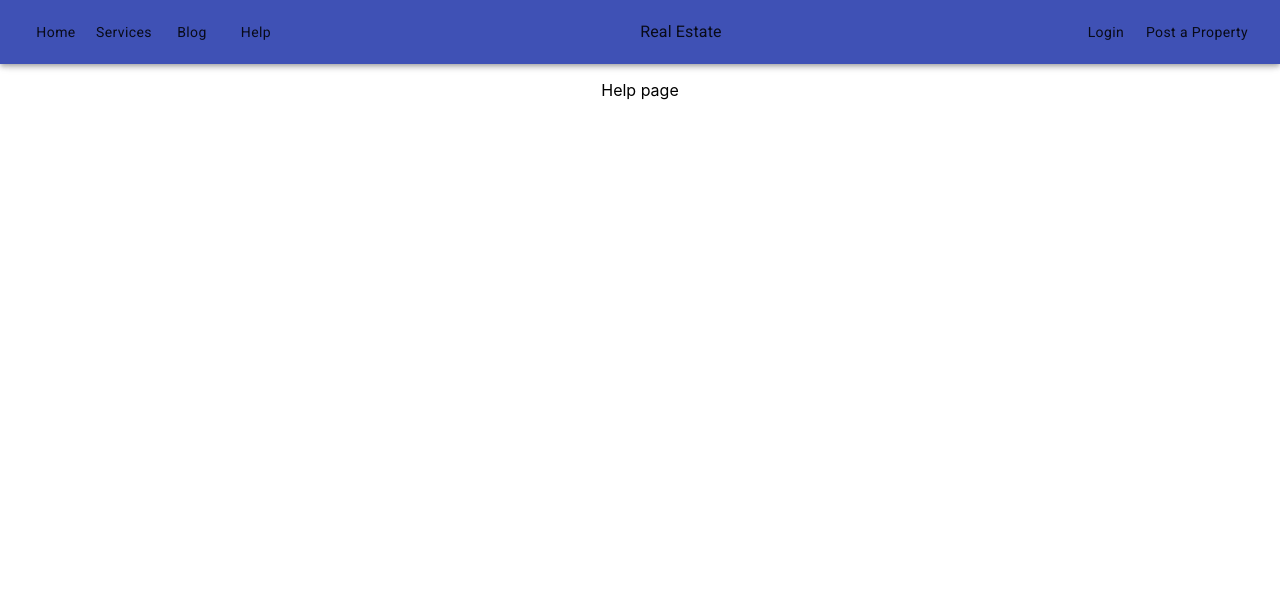
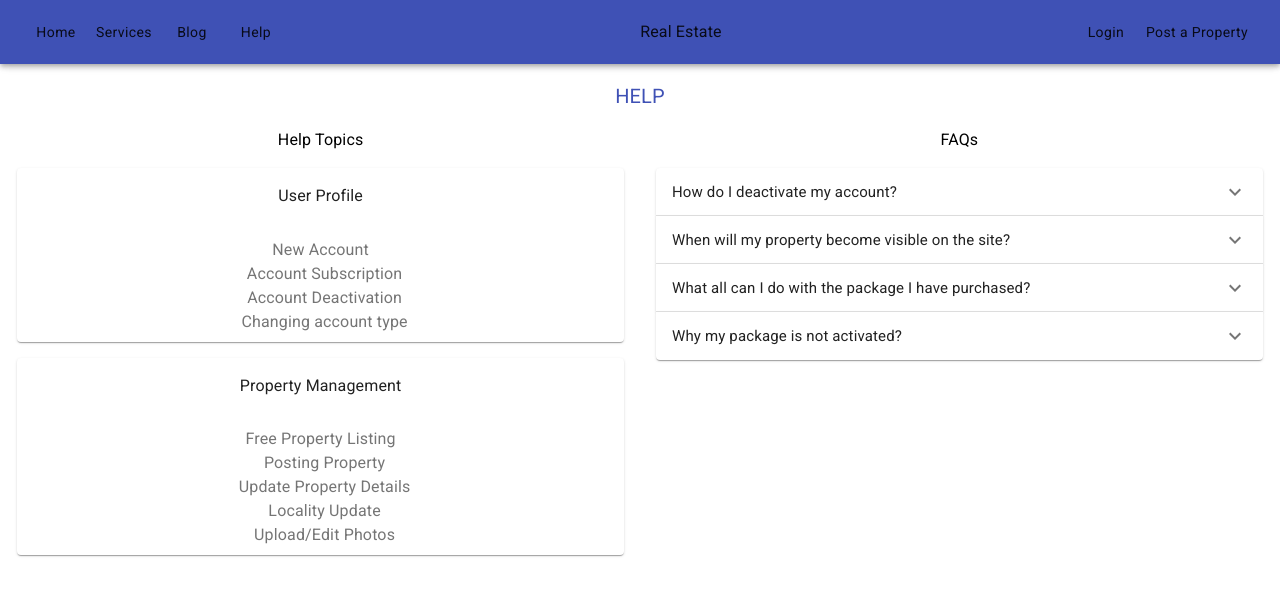
Before and after one commit to Thoratsmita/Breathing-App-Web, a React (Create React App) app: page /Help in a window 1280 px wide. Shown: the top 596 px of the page. Built offline with nearby package versions, Linux system fonts and the light colour scheme; data requests are answered from the project's data file.

Commit message:
Added Help Page

```diff
--- a/db.json
+++ b/db.json
@@ -80,11 +80,10 @@
   "articleData": [
     {
       "title": "Infrastructure projects pickup pace in maharashtra",
-      "description": "Lorem ipsum...."
+      "description": "Lorem ipsum dolor sit amet, consectetur adipiscing elit. Suspendisse malesuada lacus ex, sit amet blandit leo lobortis eget. ipsum...."
     }
   ],
-  "helpData": [
-    {
+  "helpData": {
     "topics": [
       {
         "title": "User Profile",
@@ -106,11 +105,26 @@
         ]
       }
     ],
-      "faqData": []
+    "faqData": [
+      {
+        "que": "How do I deactivate my account?",
+        "ans": "To de-activate your account, follow these steps..."
+      },
+      {
+        "que": "When will my property become visible on the site?",
+        "ans": "It takes maximum 24 hours for a property to get screened and become visible on search"
+      },
+      {
+        "que": "What all can I do with the package I have purchased?",
+        "ans": "Once free listing is consumed, an Owner will be able to post property for Sale/Rent, Residential/Commercial after buying a paid package."
+      },
+      {
+        "que": "Why my package is not activated?",
+        "ans": "Lorem ipsum dolor sit amet, consectetur adipiscing elit. Suspendisse malesuada lacus ex, sit amet blandit leo lobortis eget."
       }
-  ],
-  "profileData": [
-    {
+    ]
+  },
+  "profileData": {
     "profileDetails": [
       {
         "name": "User",
@@ -125,8 +139,7 @@
     "manageProperties": [],
     "manageSubscriptions": [],
     "payments": []
-    }
-  ],
+  },
   "propertyData": [
     {
       "id": 1,
@@ -152,7 +165,7 @@
         }
       ],
       "floor": 9,
-      "description": "Lorem ipsum....",
+      "description": "Lorem ipsum dolor sit amet, consectetur adipiscing elit. Suspendisse malesuada lacus ex, sit amet blandit leo lobortis eget. ipsum....",
       "amnetites": ["wifi", "security", "powerBackup", "247water"],
       "similarProperties": [
         {
--- a/src/Help.js
+++ b/src/Help.js
@@ -1,7 +1,131 @@
-import React from "react";
+import {
+  Grid,
+  Typography,
+  Card,
+  CardActions,
+  CardContent,
+  makeStyles,
+  CardMedia,
+  Link,
+  Accordion,
+  AccordionActions,
+  AccordionSummary,
+  AccordionDetails,
+} from "@material-ui/core";
+import ExpandMoreIcon from "@material-ui/icons/ExpandMore";
+import React, { useEffect, useState } from "react";
+import DataService from "./services/Data";
+import realEstate from "./assets/real-estate.jpg";
+
+const useStyles = makeStyles((theme) => ({
+  card: {
+    display: "flex",
+    flexDirection: "column",
+    alignItems: "center",
+  },
+  flexWrapper: {
+    display: "flex",
+    justifyContent: "center",
+  },
+  flexCol: {
+    display: "flex",
+    flexDirection: "column",
+  },
+  gridWrapper: {
+    margin: theme.spacing(1),
+  },
+  root: {
+    // paddingLeft: theme.spacing(2),
+    display: "flex",
+    justifyContent: "center",
+  },
+  heading: {
+    fontSize: theme.typography.pxToRem(15),
+    fontWeight: theme.typography.fontWeightRegular,
+  },
+}));
 
 const Help = () => {
-  return <div>Help page</div>;
+  const classes = useStyles();
+  const [helpTopic, setHelpTopic] = useState([]);
+  const [faqData, setFaqData] = useState([]);
+
+  useEffect(() => {
+    DataService.getAll("helpData").then((response) => {
+      console.log(response);
+      setHelpTopic(response.topics);
+      setFaqData(response.faqData);
+      console.log(helpTopic, faqData);
+      // fff
+    });
+  }, []);
+
+  return (
+    <>
+      <Typography color="primary" variant="h6" className={classes.root}>
+        HELP
+      </Typography>
+      <div className={classes.flexWrapper}>
+        <Grid
+          className={classes.gridWrapper}
+          container
+          spacing={2}
+          direction="column"
+        >
+          <Grid item>
+            <Typography className={classes.root}>Help Topics</Typography>
+          </Grid>
+          {helpTopic.map((topic, index) => (
+            <Grid item key={index}>
+              <Card className={classes.card}>
+                <CardMedia image={realEstate} />
+                <CardContent>
+                  <Typography gutterBottom>{topic.title}</Typography>
+                </CardContent>
+                <CardActions className={classes.flexCol}>
+                  {topic.contents.map((content, index) => (
+                    <Typography
+                      key={index}
+                      component={Link}
+                      color="textSecondary"
+                    >
+                      {content}
+                    </Typography>
+                  ))}
+                </CardActions>
+              </Card>
+            </Grid>
+          ))}
+        </Grid>
+        <Grid
+          container
+          spacing={2}
+          direction="column"
+          className={classes.gridWrapper}
+        >
+          <Grid item>
+            <Typography className={classes.root}>FAQs</Typography>
+          </Grid>
+          <Grid item>
+            {faqData.map((faq, index) => (
+              <Accordion key={index}>
+                <AccordionSummary
+                  expandIcon={<ExpandMoreIcon />}
+                  aria-controls="panel1a-content"
+                  id="panel1a-header"
+                >
+                  <Typography className={classes.heading}>{faq.que}</Typography>
+                </AccordionSummary>
+                <AccordionDetails>
+                  <Typography color="textSecondary">{faq.ans}</Typography>
+                </AccordionDetails>
+              </Accordion>
+            ))}
+          </Grid>
+        </Grid>
+      </div>
+    </>
+  );
 };
 
 export default Help;
```
Lines whose indentation alone changed are shown as unchanged.
